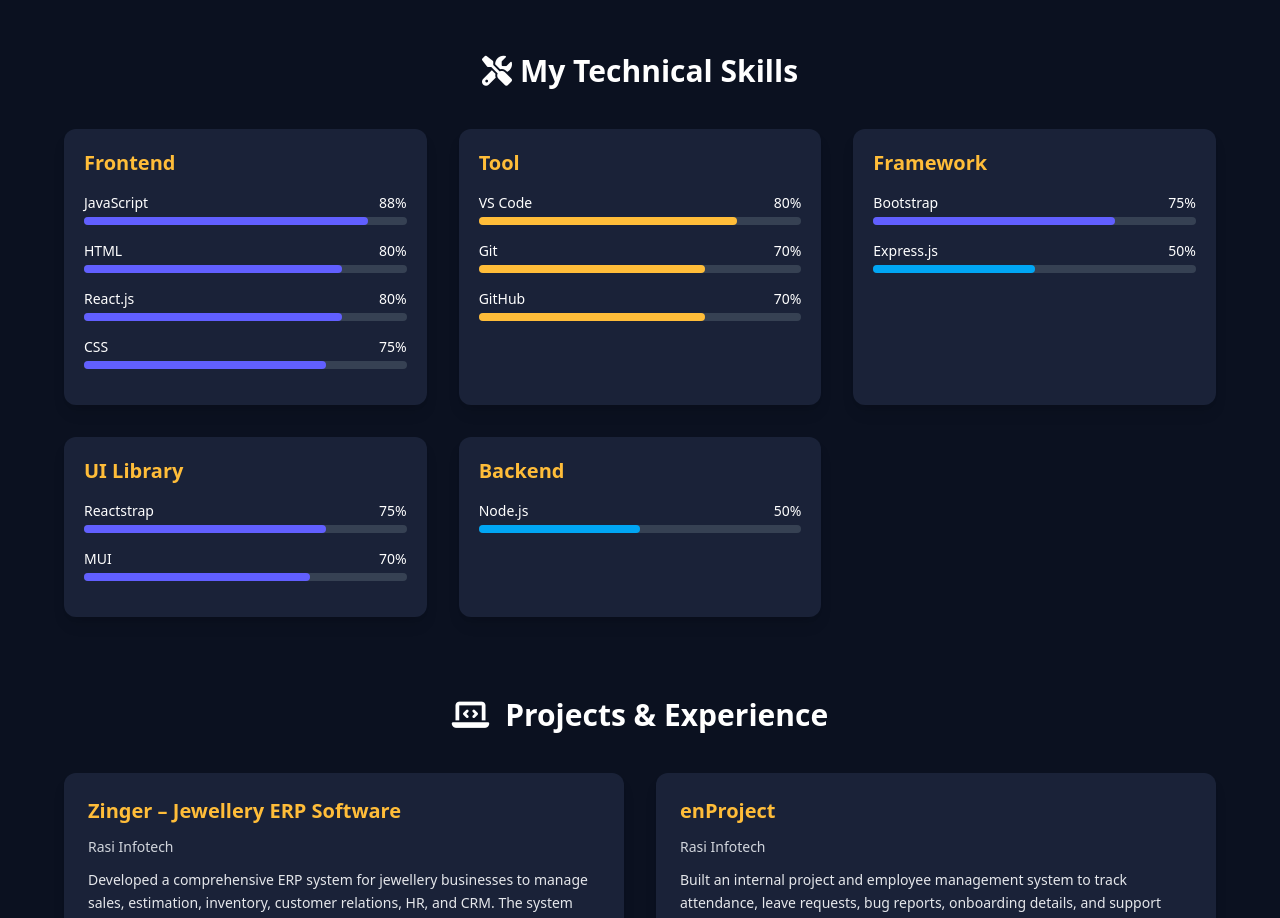
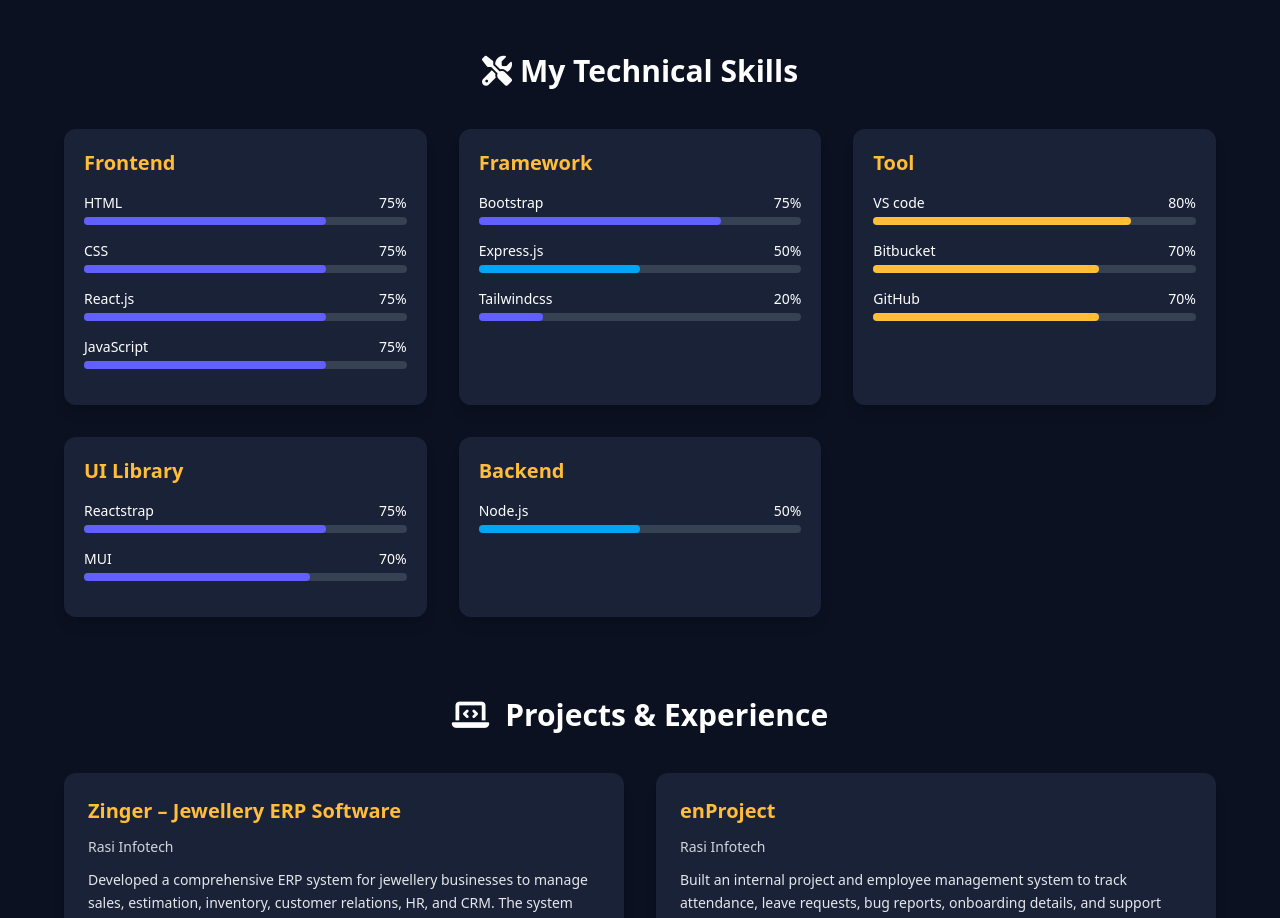
Before and after one commit to mythilims/my_site_portfolio, a React (Vite) app: page / in a window 1280 px wide. Shown: the part 1300-2218 px from the top of the page. Built offline with nearby package versions, Linux system fonts and the light colour scheme.

Commit message:
6th commit

```diff
--- a/src/Utility/CommonFile.jsx
+++ b/src/Utility/CommonFile.jsx
@@ -1,4 +1,6 @@
 export const PROFILE_NAME = "Mythili";
+export const PROFILE_ROLE = "Frontend developer";
+
 export const COMPANY_NAME = "Rasi Infotech";
 export const HELLO_TEXT = `Hello, I'm `;
 export const ROLE_DEC = `Creative Frontend Developer I build responsive, user-friendly web
@@ -33,7 +35,7 @@
     company_name: "Rasi Infotech",
     des: "Developed a comprehensive ERP system for jewellery businesses to manage sales, estimation, inventory, customer relations, HR, and CRM. The system supports role-based admin control, custom orders, repairs, scheme & advance payments, and real-time alerts. It includes modules for billing, stock tracking, employee management, and detailed reporting",
     tech: ["React.js", "Reactstrap", "Bootstrap"],
-    role:["Developed", "Mentor and monitor","BugFixing"],
+    role: ["Developed", "Mentor and monitor", "BugFixing"],
   },
   {
     project_name: "enProject",
@@ -47,41 +49,46 @@
     company_name: "Rasi Infotech",
     des: "RFID-based Jewellery audit system for banks. Automatically tracks tagged jewellery through RFID setup and updates audit logs.",
     tech: ["React.js", "Reactstrap", "Bootstrap"],
-    role:["Developed"],
-
+    role: ["Developed"],
   },
   {
     project_name: "Pocket Academy",
     company_name: "Rasi Infotech",
     des: "Software that streamlines academic and tutoring services delivery for educators and learners, online and offline.",
     tech: ["HTML", "CSS", "JavaScript", "Laravel"],
-    role:["Developing","BugFixing"],
-
+    role: ["Developing", "BugFixing"],
   },
 ];
 
 export const SKILLS = [
-  { name: "HTML", level: 80, color: "bg-indigo-500", title: "Frontend" },
+  { name: "HTML", level: 75, color: "bg-indigo-500", title: "Frontend" },
   { name: "CSS", level: 75, color: "bg-indigo-500", title: "Frontend" },
   { name: "Bootstrap", level: 75, color: "bg-indigo-500", title: "Framework" },
+  {
+    name: "Tailwindcss",
+    level: 20,
+    color: "bg-indigo-500",
+    title: "Framework",
+  },
+
   {
     name: "Reactstrap",
     level: 75,
     color: "bg-indigo-500",
-    title: "UI  Library",
+    title: "UI Library",
   },
-  { name: "MUI", level: 70, color: "bg-indigo-500", title: "UI  Library" },
+  { name: "MUI", level: 70, color: "bg-indigo-500", title: "UI Library" },
 
-  { name: "React.js", level: 80, color: "bg-indigo-500", title: "Frontend" },
-  { name: "JavaScript", level: 88, color: "bg-indigo-500", title: "Frontend" },
+  { name: "React.js", level: 75, color: "bg-indigo-500", title: "Frontend" },
+  { name: "JavaScript", level: 75, color: "bg-indigo-500", title: "Frontend" },
   { name: "Node.js", level: 50, color: "bg-sky-500", title: "Backend" },
   { name: "Express.js", level: 50, color: "bg-sky-500", title: "Framework" },
   // { name: "MongoDB", level: 65, color: "bg-sky-500" },
   // { name: "SQL", level: 60, color: "bg-sky-500" },
-  { name: "VS Code", level: 80, color: "bg-[#ffbd39]", title: "Tool" },
-  { name: "Git", level: 70, color: "bg-[#ffbd39]", title: "Tool" },
+  { name: "VS code", level: 80, color: "bg-[#ffbd39]", title: "Tool" },
+  { name: "Bitbucket", level: 70, color: "bg-[#ffbd39]", title: "Tool" },
   { name: "GitHub", level: 70, color: "bg-[#ffbd39]", title: "Tool" },
 ];
 export const PROFILE_EMAIL = "mythilijobofficial@gmail.com";
 export const NAV_BAR = ["Home", "About", "Skills", "Projects", "Contact"];
-export const CONTACT ='Contact Me';
+export const CONTACT = "Contact Me";
--- a/src/pages/Myportfolio.jsx
+++ b/src/pages/Myportfolio.jsx
@@ -6,6 +6,7 @@
   SKILLS,
   NAV_BAR,
   PROFILE_NAME,
+  PROFILE_ROLE,
   COMPANY_NAME,
   PROFILE_EMAIL,
   HELLO_TEXT,
@@ -33,7 +34,7 @@
       {/* ✅ Header */}
       <header className="fixed top-0 left-0 w-full bg-[#0b1120]/90 z-50 shadow-xs z-40 shadow-[#e1d0d0]">
         <div className="max-w-7xl mx-auto px-4 sm:px-6 lg:px-8 h-16 flex justify-between items-center">
-          <h1 className="text-2xl font-bold">{PROFILE_NAME}</h1>
+          <h1 className="sm:text-base md:text-2xl text-2xl font-bold">{PROFILE_NAME}</h1>
 
           {/* 🍔 Hamburger for mobile */}
           <div className="md:hidden">
```
